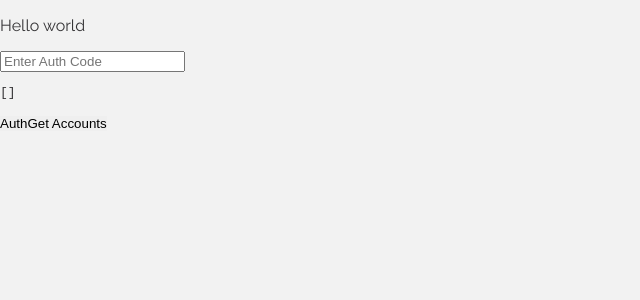
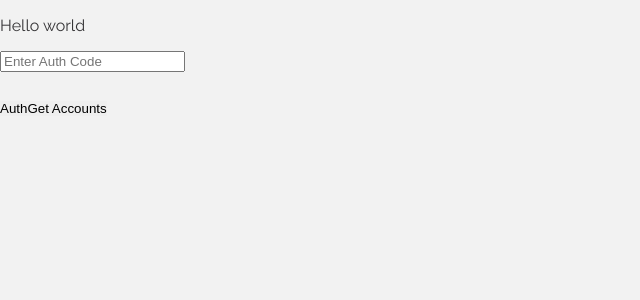
Before and after one commit to Minhtality/minhtality-v1, a Next.js app: page /tracker in a window 1280 px wide. Shown: the top 300 px of the page, without its empty margins (0-640 px from the left). Built offline with nearby package versions, Linux system fonts and the light colour scheme; a web font is replaced by a local one; what @knicola/tdameritrade would draw is missing.

Commit message:
feat: added order request, pending ui design

```diff
--- a/src/pages/tracker/index.jsx
+++ b/src/pages/tracker/index.jsx
@@ -23,7 +23,7 @@ const index = () => {
     };
 
     const getAccounts = async () => {
-        await fetch("https://api.tdameritrade.com/v1/accounts?fields=positions",
+        await fetch("https://api.tdameritrade.com/v1/accounts?fields=positions,orders",
             {
                 headers: {
                     Authorization: `Bearer ${localStorage.getItem("accessToken")}`,
@@ -52,7 +52,10 @@ const index = () => {
             <form onSubmit={submithandler}>
                 <input type="text" placeholder="Enter Auth Code" />
             </form>
-            <pre>{JSON.stringify(account, 0, 2)}</pre>
+            <div style={{display: 'flex'}}>
+                <pre>{JSON.stringify(account.positions, 0, 2)}</pre>
+                <pre>{JSON.stringify(account.orderStrategies, 0, 2)}</pre>
+            </div>
             <button onClick={loginTD}>Auth</button>
             <button onClick={getAccounts}>Get Accounts</button>
             {showSync && <button onClick={refreshAccessToken}>Sync</button>}
```
Also changed, not shown: src/pages/tracker/positions/index.jsx (added, +9 -0 lines).
